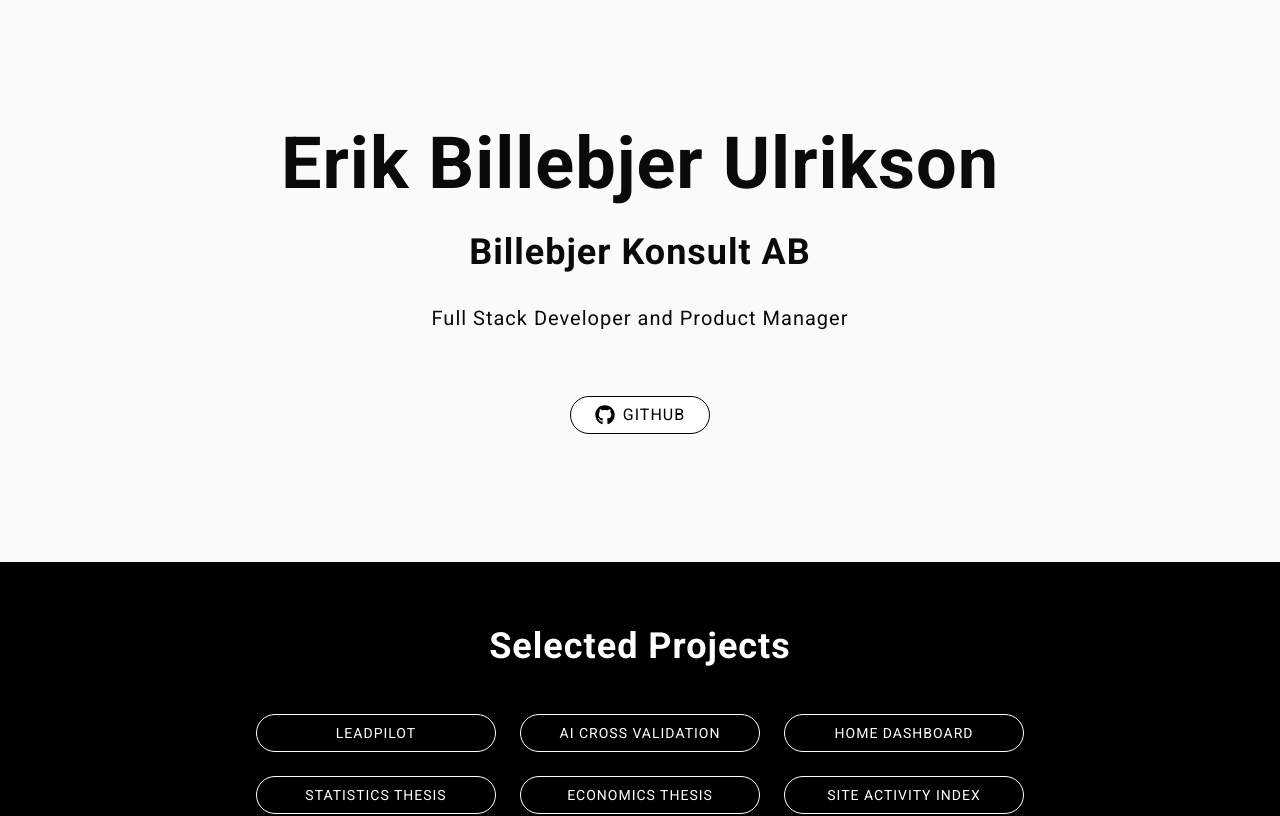
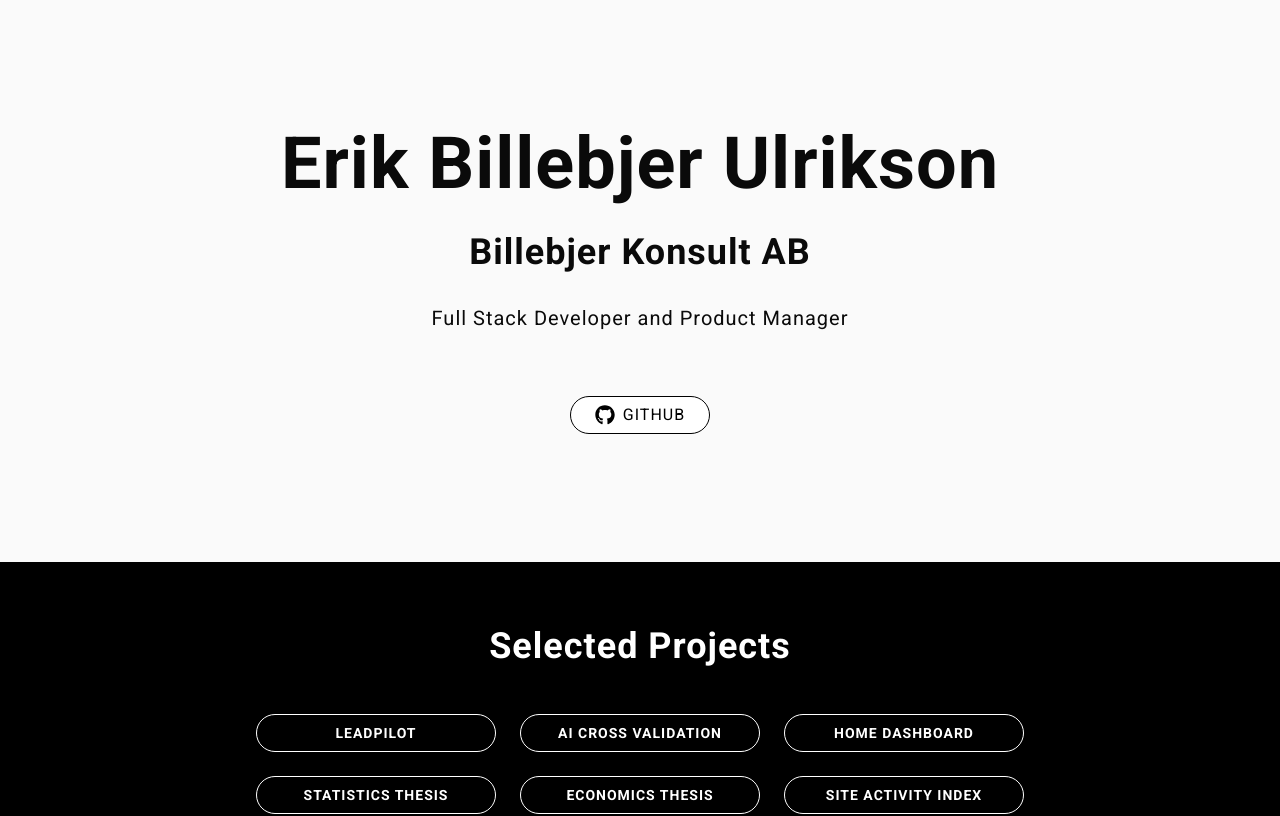
Before and after one commit to ulrikson/billebjer-se, a Next.js app: page / in a window 1280 px wide. Shown: the top 816 px of the page. Built offline with nearby package versions, Linux system fonts and the light colour scheme.

Commit message:
bold font

```diff
--- a/components/ProjectLink.tsx
+++ b/components/ProjectLink.tsx
@@ -10,7 +10,7 @@ const ProjectLink: React.FC<ProjectLinkProps> = ({ slug, name }) => {
   return (
     <Link
       href={`/projects/${slug}`}
-      className="block text-center text-sm border border-white rounded-full px-5 py-2 hover:bg-white hover:text-black transition-colors duration-300"
+      className="block font-bold text-center text-sm border border-white rounded-full px-5 py-2 hover:bg-white hover:text-black transition-colors duration-300"
     >
       {name}
     </Link>
```
